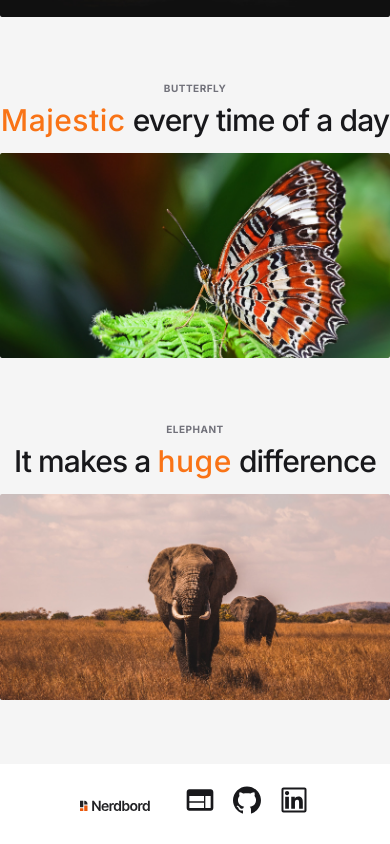
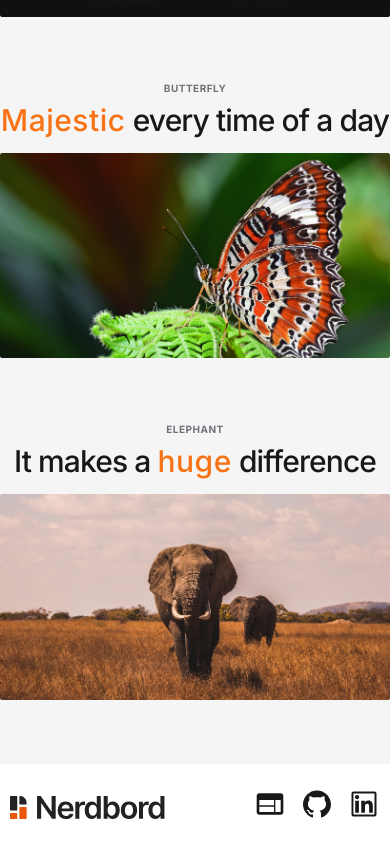
Before and after one commit to Kluzko/js-trainee-recruitment, a Next.js app: page / in a window 390 px wide. Shown: the part 1725-2569 px from the top of the page. Built offline with nearby package versions, Linux system fonts and the light colour scheme.

Commit message:
fix footer on mobile

```diff
--- a/src/styles/footer.module.css
+++ b/src/styles/footer.module.css
@@ -21,8 +21,16 @@
   color: var(--text-dark);
   margin-left: 15px;
   transition: opacity 0.3 ease-out;
+  display: flex;
+  align-items: center;
 }
 
 .socials_container a:hover {
   opacity: 0.85;
 }
+
+@media (max-width: 468px) {
+  .container {
+    padding: 0px 10px;
+  }
+}
```
